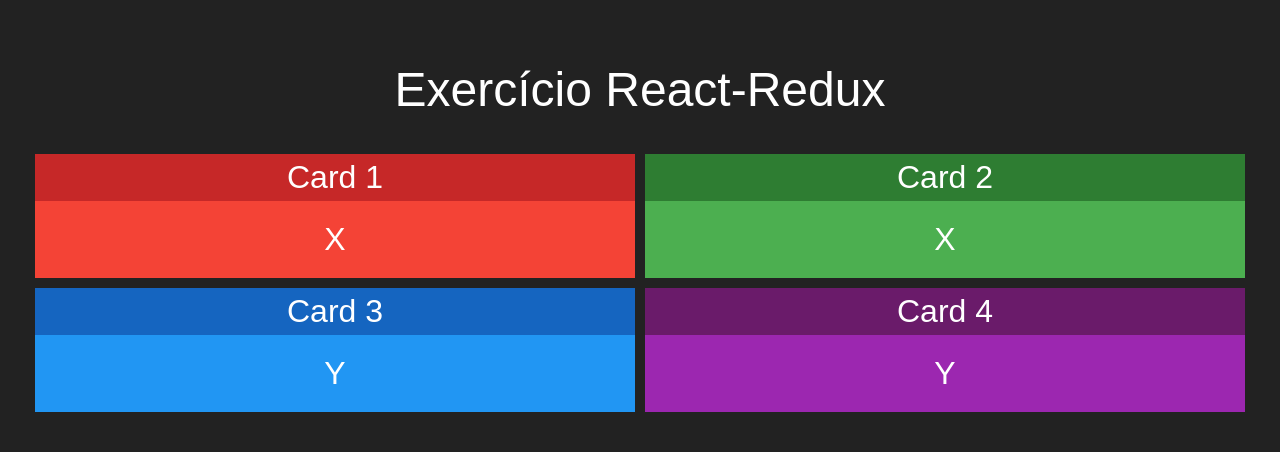
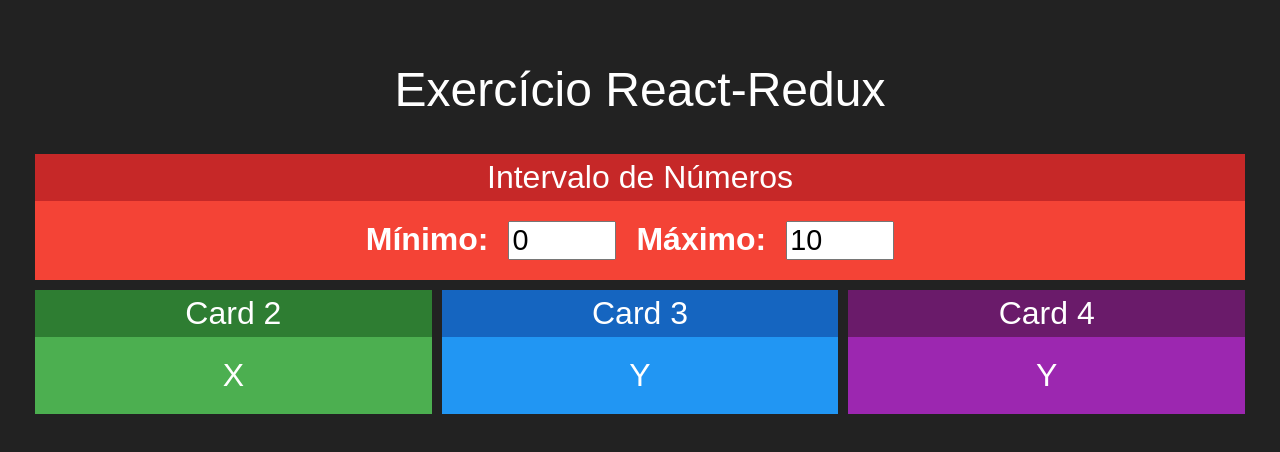
Before and after one commit to MogLuiz/react-redux-exercise, a React (Create React App) app: page / in a window 1280 px wide. Shown: the top 452 px of the page. Built offline with nearby package versions, Linux system fonts and the light colour scheme.

Commit message:
feat: Interval component

```diff
--- a/src/App.js
+++ b/src/App.js
@@ -1,15 +1,17 @@
+import './App.css';
+
 import Card from './components/Card';
-import './App.css';
+import Intervalo from './components/Intervalo';
 
 function App() {
   return (
     <div className="App">
       <h1>Exercício React-Redux</h1>
       <div className="linha">
-       <Card title="Card 1" red>X</Card>
-       <Card title="Card 2" green>X</Card>
+       <Intervalo />
       </div>
       <div className="linha">
+       <Card title="Card 2" green>X</Card>
        <Card title="Card 3" blue>Y</Card>
        <Card title="Card 4" purple>Y</Card>
       </div>
--- /dev/null
+++ b/src/components/Intervalo.css
@@ -0,0 +1,6 @@
+.Intervalo input {
+  font-size: 1.8rem;
+  margin-left: 20px;
+  margin-right: 20px;
+  width: 100px;
+}
--- /dev/null
+++ b/src/components/Intervalo.jsx
@@ -0,0 +1,22 @@
+/* eslint-disable import/no-anonymous-default-export */
+import './Intervalo.css'
+import React from 'react'
+
+import Card from './Card'
+
+export default props => {
+    return (
+        <Card title="Intervalo de Números" red>
+            <div className="Intervalo">
+                <span>
+                    <strong>Mínimo:</strong>
+                    <input type="number" value={0} />
+                </span>
+                <span>
+                    <strong>Máximo:</strong>
+                    <input type="number" value={10} />
+                </span>
+            </div>
+        </Card>
+    )
+}
```
